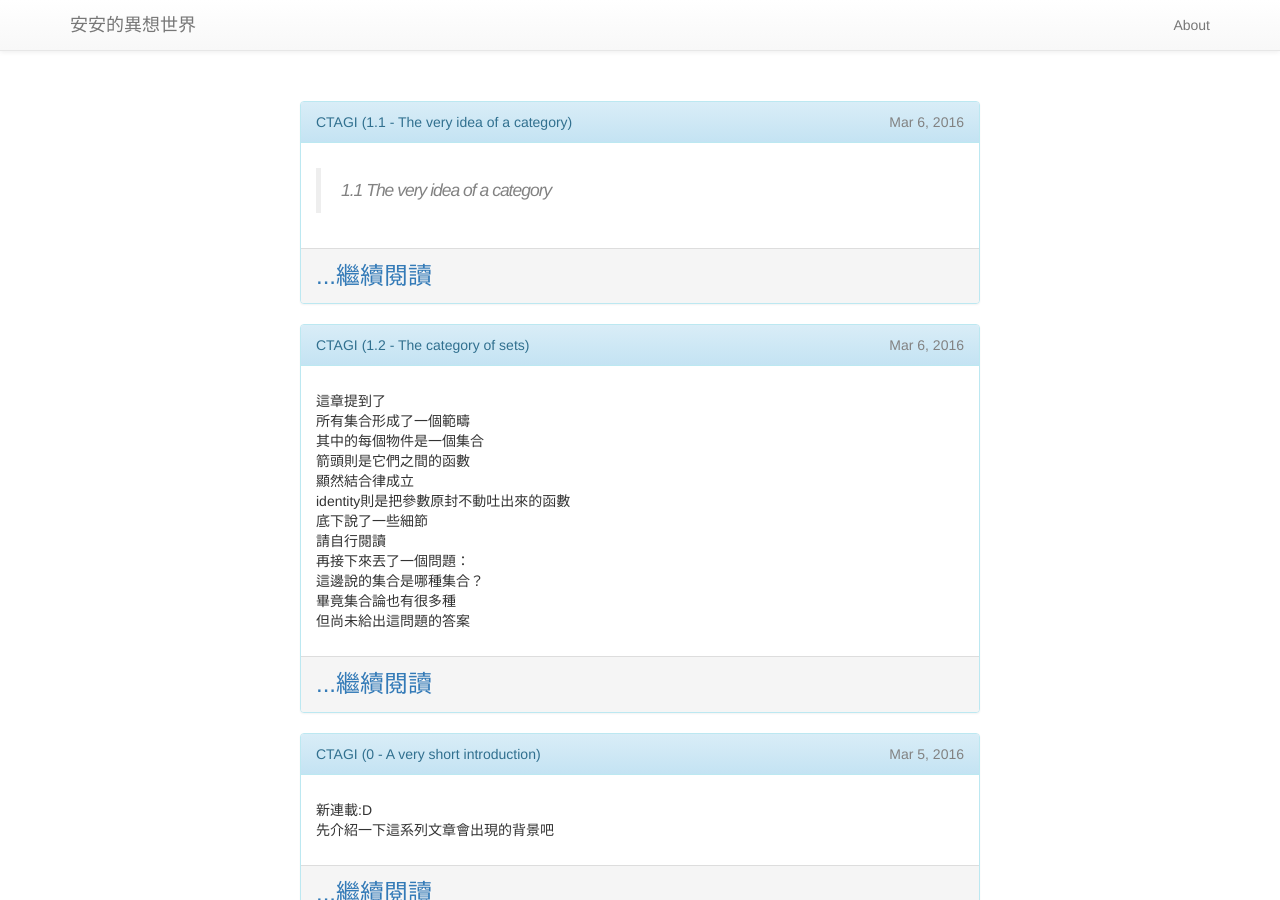
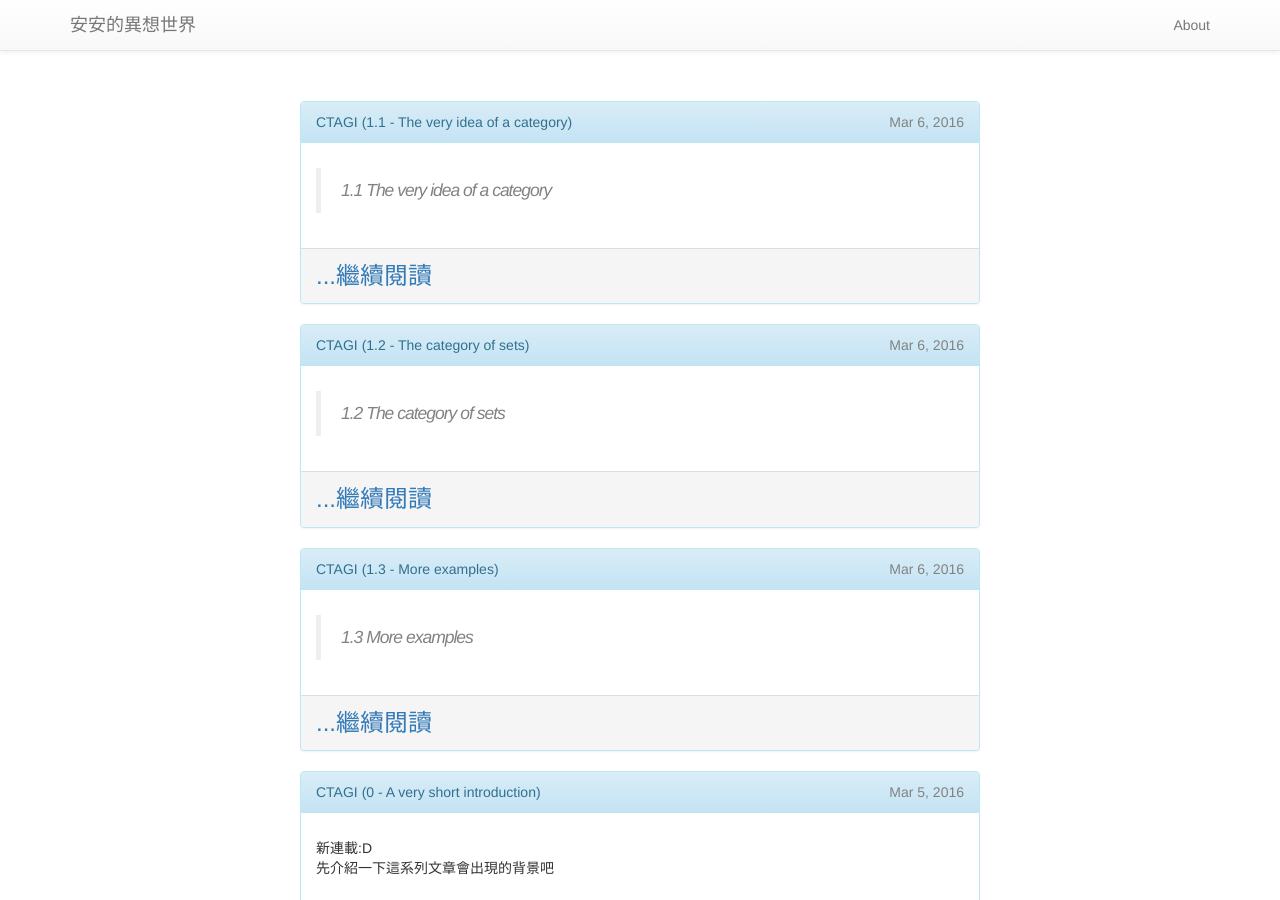
Before and after one commit to AndyShiue/AndyShiue.github.io, a Jekyll site: the page built from index.html, in a window 1280 px wide and 900 px high. Built offline with Jekyll 4.4.1, drawn with Linux system fonts in a browser that asks for light colours; formulas are drawn with MathJax 3; some of the changed lines change nothing that is shown.

Commit message:
New post.

```diff
--- /dev/null
+++ b/_posts/CTAGI/2016-03-06-CTAGI-More-examples.md
@@ -0,0 +1,150 @@
+---
+layout: post
+title: "CTAGI (1.3 - More examples)"
+categories: CTAGI
+---
+
+> 1.3 More examples
+
+這節提供了大量不同的範疇
+跟著一個一個來看
+
+1. 上一節說的所有集合的範疇
+
+2. \\(FinSet\\)
+   所有有限集合的範疇
+   其中有限集合指的是子集皆為有限集合
+   子集的子集也都為有限集合
+   子集的子集的子集也都為有限集合然後......的集合
+
+3. \\(Pfn\\)
+   和(1)類似
+   物件一樣是集合
+   但是箭頭可以是*部分函數(partial function)*
+
+4. \\(Set_\star\\)
+   **pointed set**的範疇
+   物件：
+   所有非空集合
+   其中每個集合都有一個特別的物件
+   A的特別物件寫作\\(\star_A\\)
+   箭頭：
+   對於所有物件\\(A\\)和\\(B\\)
+   所有\\(f(\star_A) = \star_B\\)的\\(f\\)
+
+   書中接下來似乎會提到\\(Pfn\\)和\\(Set_\star\\)在某種程度上是一樣的
+   這個範疇和以上幾個範疇的不同之處
+   是這樣的範疇的集合有著某些**結構(structure)**(根據書中的說法)
+   以下要考慮有*更多結構*的集合
+
+5. 更為精確
+   *單子(monoid)*的集合
+   如果你會Haskell的話
+   對單子應該很熟悉吧
+   單子\\(M\\)是個特殊物件被稱作\\(1_M\\)的pointed set
+   除此之外單子還有某個具封閉性的二元運算
+   以下稱為\\(\cdot\\)
+   並且要滿足以下特性
+
+   1. \\(\cdot\\)是可結合的
+      也就是說當你寫\\(a \cdot b \cdot c\\)時不需要括號
+
+   2. \\(1_M\\)是\\(M\\)的單位元
+      也就是說\\(1_M \cdot a = a = a \cdot 1_M\\)
+
+   現在來討論物件為所有單子的範疇\\(Mon\\)
+   在\\(Mon\\)裡面
+   箭頭是所有單子之間的*同態(homomorphism)*
+   同態又是啥咧
+   二元運算為\\(\cdot\\)的單子\\(M\\)和二元運算為\\(\times\\)的單子\\(N\\)的同態\\(f\\)必須滿足2個條件
+   1. \\(\forall x, y \in M(f(x \cdot y) = f(x) \times f(y))\\)
+   2. \\(f(1_M) = 1_N\\)
+   identity是這樣單子在自身上的同態
+   複合則是同態的複合
+
+   接下來繼續為集合加上更多結構
+
+6. 單子和單子之間的同態形成一個範疇
+   接下來要再舉幾個同態為範疇箭頭的例子
+   包含了：
+
+   1. \\(Grp\\)
+      物件：*群(group)*
+      箭頭：群同態
+
+   2. \\(Ab\\)
+      物件：*阿貝爾群(abelian group)*
+      箭頭：群同態
+
+   3. \\(Rng\\)
+      物件：*環(ring)*
+      箭頭：環同態
+
+   4. \\(Bool\\)
+      物件：*布林代數(Booleean algebra)*
+      箭頭：呃坦白說我不知道這啥
+
+   依此類推
+
+7. \\(Rel\\)
+   這是第一個箭頭不是函數的範疇
+   在\\(Rel\\)中
+   物件一樣是一般的集合
+   但箭頭變成了二元*關係(relation)*
+   什麼是關係呢？
+   \\(A\\)的元素\\(a\\)和\\(B\\)的元素\\(b\\)*有關係*是一個命題
+   但不一定任何\\(A\\)的元素都和任何\\(B\\)的元素有關係(要看是什麼關係)
+   identity是*\\(a\\)和\\(a\\)有關係*
+   關係\\(R\\)和關係\\(S\\)的複合\\(S \circ R\\)則是*\\(a\\)和\\(c\\)有關係若且唯若存在\\(b\\)使得\\(a\\)和\\(b\\)有關係\\(R\\)且\\(b\\)和\\(c\\)有關係\\(S\\)*
+   用符號好像比較清楚
+   看書吧
+
+8. 前面介紹過所有單子和同態形成的範疇
+   現在要說的是
+   單獨一個單子也是一個範疇
+   其中物件是 呃 某個東西
+   書裡面叫它\\(\star\\)
+   注意每個單子的範疇都只有一個物件
+   箭頭則是群的成員
+   因為只有一個物件
+   所以每個箭頭的源頭和目標都顯而易見
+   \\(g \circ f\\)是群的二元運算\\(g \cdot f\\)
+   換句話說
+   單子就是只有一個物件的範疇
+   (大概就是為什麼它被叫作*單*子的原因)
+
+9. \\(Ord\\)
+   這個範疇的物件是所有*預序集合(pre-ordered set)*
+   什麼是預序集合？
+   一個集合\\(S\\)以\\(\preceq\\)為預序若且唯若對於集合中的每個元素\\(x, y, z\\)
+
+   1. \\(x \preceq x\\)
+   2. \\(x \preceq y \wedge y \preceq z \to x \preceq z\\)
+
+   \\(Ord\\)的箭頭則是**單調函數(monotone function)**
+   兩個預序集合之間的函數為單調若且唯若\\(x \preceq_1 y \to f(x) \preceq_2 f(y)\\)
+
+10. 所有單子是一個範疇
+    單一個單子也是一個範疇
+    或許你已經注意到了
+    單一個預序集合也是一個範疇
+    看看預序集合的定義
+    這樣的範疇便顯而易見
+
+11. \\(Poset\\)
+    以偏序集合為物件
+    一個集合是偏序若且唯若它的預序\\(\preceq\\)還滿足\\(x \preceq y \wedge y \preceq x \to x = y\\)的性質
+    箭頭......猜猜是什麼？
+    一樣是單調函數
+    你一定也能想到
+    單一個偏序集合也是一個範疇
+
+12. 要解釋接下來舉的這幾個範疇
+    需要比較多背景知識
+    如果你和我一樣沒有數學背景
+    先看看[這篇文章](http://mmdays.com/2008/02/08/open_set/)吧
+
+    看完了嗎？好
+
+
+(未完成)
--- a/_posts/CTAGI/2016-03-06-CTAGI-The-category-of-sets.md
+++ b/_posts/CTAGI/2016-03-06-CTAGI-The-category-of-sets.md
@@ -3,6 +3,8 @@ layout: post
 title: "CTAGI (1.2 - The category of sets)"
 categories: CTAGI
 ---
+
+> 1.2 The category of sets
 
 這章提到了
 所有集合形成了一個範疇
```
